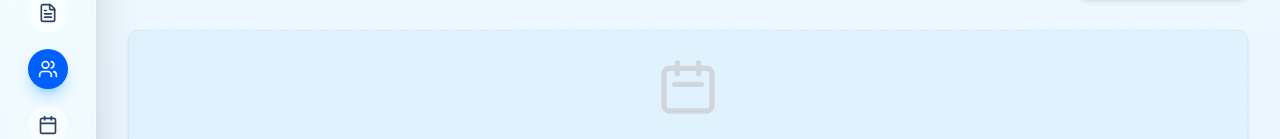
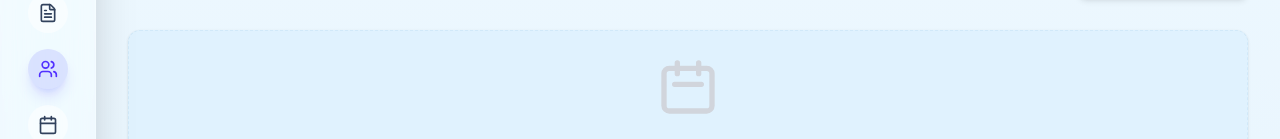
Before and after one commit to Rehanperer/leo-management, a Next.js app in the folder leo-management/: page /dashboard/meetings in a window 1280 px wide. Shown: the part 335-474 px from the top of the page. Built offline with nearby package versions, Linux system fonts and the light colour scheme.

Commit message:
feat: Add dynamic color-based styling for active sidebar menu items and mobile text.

```diff
--- a/leo-management/app/components/Sidebar.tsx
+++ b/leo-management/app/components/Sidebar.tsx
@@ -21,17 +21,62 @@ import {
 import { useAuth } from '@/lib/auth-context';
 import { motion, useMotionValue, useSpring, useTransform, MotionValue, AnimatePresence } from 'framer-motion';
 
-const menuItems = [
-    { name: 'Home', icon: LayoutDashboard, href: '/dashboard' },
-    { name: 'New Project', icon: Plus, href: '/dashboard/projects/new' },
-    { name: 'View Projects', icon: FolderOpen, href: '/dashboard/projects' },
-    { name: 'Financial Records', icon: DollarSign, href: '/dashboard/financial' },
-    { name: 'Reports', icon: FileText, href: '/dashboard/reports' },
-    { name: 'Meetings', icon: Users, href: '/dashboard/meetings' },
-    { name: 'Events', icon: Calendar, href: '/dashboard/events' },
-    { name: 'Mindmaps', icon: BrainCircuit, href: '/dashboard/mindmap' },
-    { name: 'D2 Resources', icon: GraduationCap, href: '/dashboard/classroom' },
+// Defined color palette type
+type ItemColor = 'blue' | 'emerald' | 'amber' | 'green' | 'violet' | 'indigo' | 'rose' | 'pink' | 'cyan' | 'slate' | 'red';
+
+interface MenuItem {
+    name: string;
+    icon: any;
+    href: string;
+    color: ItemColor;
+}
+
+const menuItems: MenuItem[] = [
+    { name: 'Home', icon: LayoutDashboard, href: '/dashboard', color: 'blue' },
+    { name: 'New Project', icon: Plus, href: '/dashboard/projects/new', color: 'emerald' },
+    { name: 'View Projects', icon: FolderOpen, href: '/dashboard/projects', color: 'amber' },
+    { name: 'Financial Records', icon: DollarSign, href: '/dashboard/financial', color: 'green' },
+    { name: 'Reports', icon: FileText, href: '/dashboard/reports', color: 'violet' },
+    { name: 'Meetings', icon: Users, href: '/dashboard/meetings', color: 'indigo' },
+    { name: 'Events', icon: Calendar, href: '/dashboard/events', color: 'rose' },
+    { name: 'Mindmaps', icon: BrainCircuit, href: '/dashboard/mindmap', color: 'pink' },
+    { name: 'D2 Resources', icon: GraduationCap, href: '/dashboard/classroom', color: 'cyan' },
 ];
+
+function getActiveClasses(color: ItemColor): string {
+    switch (color) {
+        case 'blue': return 'bg-blue-500/15 text-blue-600 dark:text-blue-400 shadow-lg shadow-blue-500/20';
+        case 'emerald': return 'bg-emerald-500/15 text-emerald-600 dark:text-emerald-400 shadow-lg shadow-emerald-500/20';
+        case 'amber': return 'bg-amber-500/15 text-amber-600 dark:text-amber-400 shadow-lg shadow-amber-500/20';
+        case 'green': return 'bg-green-500/15 text-green-600 dark:text-green-400 shadow-lg shadow-green-500/20';
+        case 'violet': return 'bg-violet-500/15 text-violet-600 dark:text-violet-400 shadow-lg shadow-violet-500/20';
+        case 'indigo': return 'bg-indigo-500/15 text-indigo-600 dark:text-indigo-400 shadow-lg shadow-indigo-500/20';
+        case 'rose': return 'bg-rose-500/15 text-rose-600 dark:text-rose-400 shadow-lg shadow-rose-500/20';
+        case 'pink': return 'bg-pink-500/15 text-pink-600 dark:text-pink-400 shadow-lg shadow-pink-500/20';
+        case 'cyan': return 'bg-cyan-500/15 text-cyan-600 dark:text-cyan-400 shadow-lg shadow-cyan-500/20';
+        case 'red': return 'bg-red-500/15 text-red-600 dark:text-red-400 shadow-lg shadow-red-500/20';
+        case 'slate': return 'bg-slate-500/15 text-slate-600 dark:text-slate-400 shadow-lg shadow-slate-500/20';
+        default: return 'bg-blue-500/15 text-blue-600 dark:text-blue-400 shadow-lg shadow-blue-500/20';
+    }
+}
+
+function getMobileTextClass(color: ItemColor): string {
+    switch (color) {
+        case 'blue': return 'text-blue-600 dark:text-blue-400';
+        case 'emerald': return 'text-emerald-600 dark:text-emerald-400';
+        case 'amber': return 'text-amber-600 dark:text-amber-400';
+        case 'green': return 'text-green-600 dark:text-green-400';
+        case 'violet': return 'text-violet-600 dark:text-violet-400';
+        case 'indigo': return 'text-indigo-600 dark:text-indigo-400';
+        case 'rose': return 'text-rose-600 dark:text-rose-400';
+        case 'pink': return 'text-pink-600 dark:text-pink-400';
+        case 'cyan': return 'text-cyan-600 dark:text-cyan-400';
+        case 'red': return 'text-red-600 dark:text-red-400';
+        case 'slate': return 'text-slate-600 dark:text-slate-400';
+        default: return 'text-blue-600 dark:text-blue-400';
+    }
+}
+
 
 function DockItem({
     mouseX,
@@ -39,7 +84,7 @@ function DockItem({
     isActive
 }: {
     mouseX: MotionValue;
-    item: any;
+    item: MenuItem;
     isActive: boolean;
 }) {
     const ref = useRef<HTMLDivElement>(null);
@@ -70,6 +115,9 @@ function DockItem({
         }
     };
 
+    const activeClasses = getActiveClasses(item.color);
+    const mobileTextClass = getMobileTextClass(item.color);
+
     return (
         <Link
             href={item.href}
@@ -83,16 +131,16 @@ function DockItem({
                 className={`
                     flex items-center justify-center rounded-full transition-colors duration-200 flex-shrink-0
                     ${isActive
-                        ? 'bg-blue-600 text-white shadow-lg shadow-blue-500/30'
+                        ? activeClasses
                         : 'bg-white/50 dark:bg-slate-800/50 text-gray-700 dark:text-gray-300 hover:bg-white/80 dark:hover:bg-slate-700/80'
                     }
                 `}
             >
-                <item.icon size={20} className={isActive ? 'text-white' : ''} />
+                <item.icon size={20} className={isActive ? 'currentColor' : ''} />
             </motion.div>
 
             {/* Mobile Label */}
-            <span className={`md:hidden ml-4 font-medium transition-colors ${isActive ? 'text-blue-600' : 'text-gray-700 dark:text-gray-200'}`}>
+            <span className={`md:hidden ml-4 font-medium transition-colors ${isActive ? mobileTextClass : 'text-gray-700 dark:text-gray-200'}`}>
                 {item.name}
             </span>
 
@@ -209,7 +257,7 @@ export default function Sidebar() {
                     {user?.role === 'admin' && (
                         <DockItem
                             mouseX={mouseX}
-                            item={{ name: 'Admin Panel', icon: Shield, href: '/dashboard/admin' }}
+                            item={{ name: 'Admin Panel', icon: Shield, href: '/dashboard/admin', color: 'red' }}
                             isActive={pathname === '/dashboard/admin'}
                         />
                     )}
```
